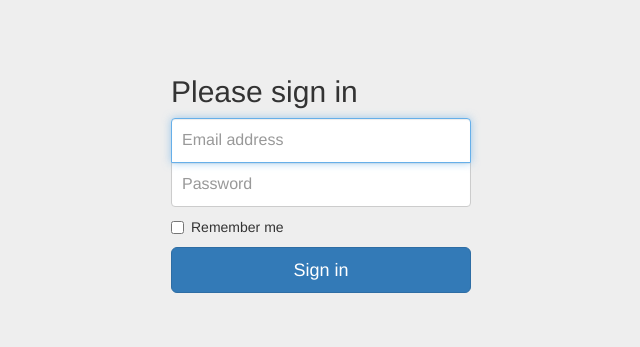
After one commit to possatti/everest, a Django app: page /signin/ in a window 1280 px wide. The commit adds this page. Shown: the top 347 px of the page, without its empty margins (319-959 px from the left). Run offline with Django 3.2, Linux system fonts and the light colour scheme; some libraries are stand-ins or nearby versions.

Commit message:
Create Sign in page

```diff
--- a/core/urls.py
+++ b/core/urls.py
@@ -6,4 +6,5 @@ urlpatterns = [
     url(r'^$', views.index, name='index'),
     url(r'^skills/$', views.skills, name='skills'),
     url(r'^coding/$', views.coding, name='coding'),
+    url(r'^signin/$', views.signin, name='signin'),
 ]
--- a/core/views.py
+++ b/core/views.py
@@ -10,3 +10,6 @@ def skills(request):
 
 def coding(request):
     return render(request, 'coding.html')
+
+def signin(request):
+    return render(request, 'signin.html')
--- /dev/null
+++ b/static/css/signin.css
@@ -0,0 +1,40 @@
+body {
+  padding-top: 40px;
+  padding-bottom: 40px;
+  background-color: #eee;
+}
+
+.form-signin {
+  max-width: 330px;
+  padding: 15px;
+  margin: 0 auto;
+}
+.form-signin .form-signin-heading,
+.form-signin .checkbox {
+  margin-bottom: 10px;
+}
+.form-signin .checkbox {
+  font-weight: normal;
+}
+.form-signin .form-control {
+  position: relative;
+  height: auto;
+  -webkit-box-sizing: border-box;
+     -moz-box-sizing: border-box;
+          box-sizing: border-box;
+  padding: 10px;
+  font-size: 16px;
+}
+.form-signin .form-control:focus {
+  z-index: 2;
+}
+.form-signin input[type="email"] {
+  margin-bottom: -1px;
+  border-bottom-right-radius: 0;
+  border-bottom-left-radius: 0;
+}
+.form-signin input[type="password"] {
+  margin-bottom: 10px;
+  border-top-left-radius: 0;
+  border-top-right-radius: 0;
+}
--- /dev/null
+++ b/templates/signin.html
@@ -0,0 +1,38 @@
+{% load staticfiles %}
+<!DOCTYPE html>
+<head>
+  <title>
+    Sign in - Everest
+  </title>
+
+  <!-- Boostrap Core CSS -->
+  <link rel="stylesheet" href="{% static 'css/bootstrap.min.css' %}">
+
+  <!-- Jquery -->
+  <script src="{% static 'js/jquery-2.2.2.min.js' %}"></script>
+
+  <!-- Boostrap JS -->
+  <script src="{% static 'js/bootstrap.min.js' %}"></script>
+
+  <!-- Custom styles for this template -->
+  <link href="{% static 'css/signin.css' %}" rel="stylesheet">
+</head>
+<body>
+  <div class="container">
+
+    <form class="form-signin">
+      <h2 class="form-signin-heading">Please sign in</h2>
+      <label for="inputEmail" class="sr-only">Email address</label>
+      <input id="inputEmail" class="form-control" placeholder="Email address" required="" autofocus="" type="email">
+      <label for="inputPassword" class="sr-only">Password</label>
+      <input id="inputPassword" class="form-control" placeholder="Password" required="" type="password">
+      <div class="checkbox">
+        <label>
+          <input value="remember-me" type="checkbox"> Remember me
+        </label>
+      </div>
+      <button class="btn btn-lg btn-primary btn-block" type="submit">Sign in</button>
+    </form>
+
+  </div> <!-- /container -->
+</body>
```
Also changed, not shown: templates/base.html (+6 -1 lines).
